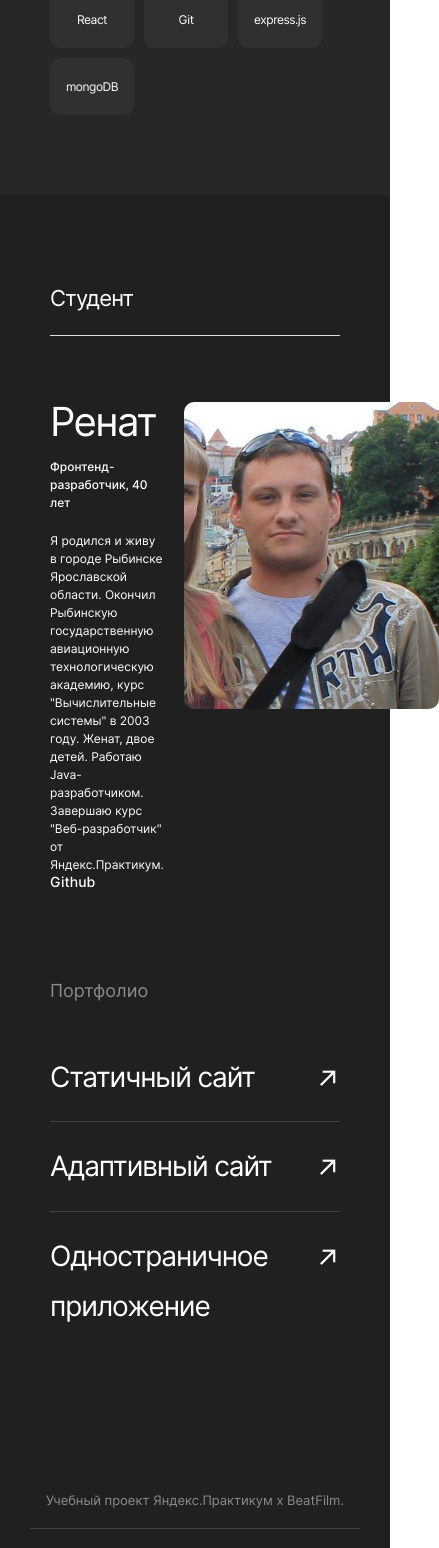
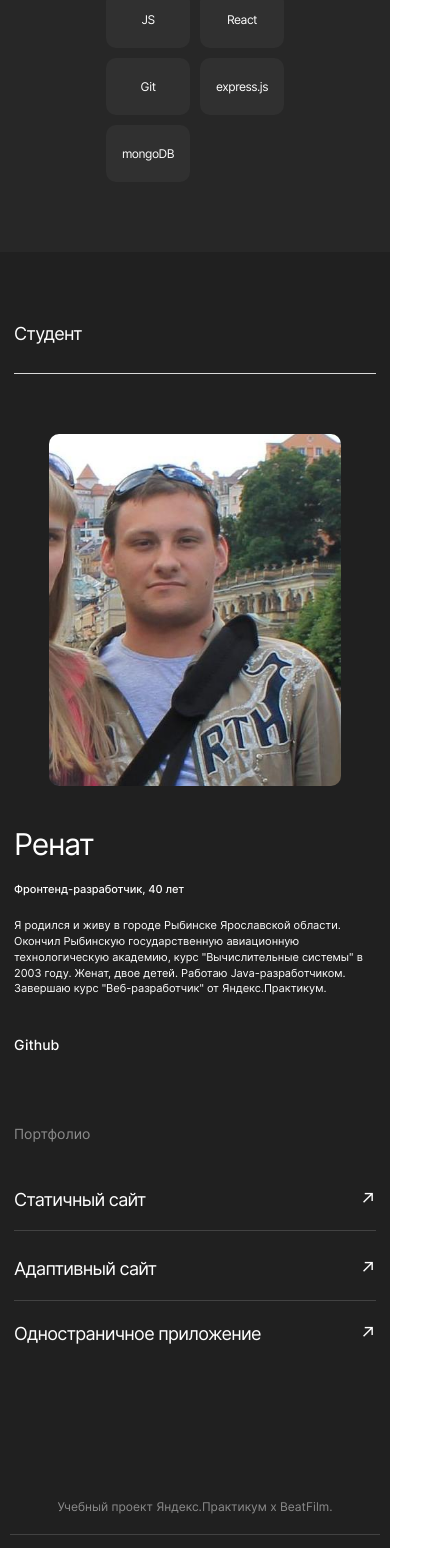
Before and after one commit to x-borz/movies-explorer-frontend, a React (Create React App) app: page / in a window 390 px wide. Shown: the part 1600-3148 px from the top of the page, 439 px wide, since content can reach past the window. Built offline with nearby package versions, Linux system fonts and the light colour scheme.

Commit message:
feat. landing адаптив 320px

```diff
--- a/src/components/AboutMe/AboutMe.css
+++ b/src/components/AboutMe/AboutMe.css
@@ -28,6 +28,14 @@
   }
 }
 
+@media screen and (max-width: 600px) {
+  .about-me__section-title {
+    margin: 71px 14px 0 14px;
+    font-size: 18px;
+    padding-bottom: 28px;
+  }
+}
+
 .about-me__student-dossier {
   margin: 64px 70px 0 70px;
   display: grid;
@@ -41,6 +49,17 @@
 @media screen and (max-width: 900px) {
   .about-me__student-dossier {
     margin: 66px 50px 0 50px;
+  }
+}
+
+@media screen and (max-width: 600px) {
+  .about-me__student-dossier {
+    grid-template-areas: "photo"
+                         "name"
+                         "profession"
+                         "description"
+                         "url";
+    margin: 60px 14px 0 14px;
   }
 }
 
@@ -63,6 +82,16 @@
   }
 }
 
+@media screen and (max-width: 600px) {
+  .about-me__student-photo {
+    min-width: 292px;
+    width: 292px;
+    height: 352px;
+    margin-left: 0;
+    justify-self: center;
+  }
+}
+
 .about-me__student-name {
   grid-area: name;
   margin: 0;
@@ -81,6 +110,15 @@
     font-size: 40px;
     line-height: 1;
     max-width: 364px;
+  }
+}
+
+@media screen and (max-width: 600px) {
+  .about-me__student-name {
+    margin-top: 40px;
+    font-size: 30px;
+    line-height: 1.2;
+    max-width: 572px;
   }
 }
 
@@ -106,6 +144,15 @@
   }
 }
 
+@media screen and (max-width: 600px) {
+  .about-me__student-profession {
+    margin-top: 20px;
+    font-size: 11px;
+    line-height: 1.45;
+    max-width: 572px;
+  }
+}
+
 .about-me__student-description {
   grid-area: description;
   margin: 24px 0 0 0;
@@ -128,6 +175,15 @@
   }
 }
 
+@media screen and (max-width: 600px) {
+  .about-me__student-description {
+    margin-top: 20px;
+    font-size: 11px;
+    line-height: 1.45;
+    max-width: 572px;
+  }
+}
+
 .about-me__link {
   grid-area: url;
   font-style: normal;
@@ -140,6 +196,12 @@
   align-self: end;
 }
 
+@media screen and (max-width: 600px) {
+  .about-me__link {
+    margin-top: 40px;
+  }
+}
+
 .about-me__link:hover {
   opacity: .7;
 }
--- a/src/components/Footer/Footer.css
+++ b/src/components/Footer/Footer.css
@@ -27,9 +27,19 @@
   }
 }
 
+@media screen and (max-width: 600px) {
+  .footer__description {
+    margin: 79px 10px 0 10px;
+    font-size: 12px;
+    line-height: 1.25;
+  }
+}
+
 .footer__wrapper {
   margin: 18px 70px 20px 70px;
-  display: flex;
+  display: grid;
+  grid-template-areas: "copyright nav";
+  grid-template-columns: 1fr auto;
 }
 
 @media screen and (max-width: 900px) {
@@ -38,14 +48,43 @@
   }
 }
 
+@media screen and (max-width: 600px) {
+  .footer__wrapper {
+    grid-template-areas: "nav"
+                         "copyright";
+    grid-template-columns: auto;
+  }
+}
+
+@media screen and (max-width: 600px) {
+  .footer__wrapper {
+    justify-content: center;
+  }
+}
+
 .footer__copyright {
-  margin: 0 auto 0 0;
+  grid-area: copyright;
+  margin: 0;
   padding: 0;
   font-style: normal;
   font-weight: 400;
   font-size: 13px;
   line-height: 1.23;
   color: #fff;
+}
+
+@media screen and (max-width: 600px) {
+  .footer__copyright {
+    text-align: center;
+    margin-top: 30px;
+    color: #8b8b8b;
+    font-size: 12px;
+    line-height: 1.25;
+  }
+}
+
+.footer__nav {
+  grid-area: nav;
 }
 
 .footer__links {
@@ -55,7 +94,15 @@
   display: flex;
 }
 
+@media screen and (max-width: 600px) {
+  .footer__links {
+    flex-direction: column;
+    align-items: center;
+  }
+}
+
 .footer__link {
+  display: block;
   margin-left: 20px;
   font-style: normal;
   font-weight: 400;
@@ -66,6 +113,15 @@
   transition: opacity .3s linear;
 }
 
+@media screen and (max-width: 600px) {
+  .footer__link {
+    margin-left: 0;
+    margin-top: 12px;
+    font-size: 12px;
+    line-height: 1.25;
+  }
+}
+
 .footer__link:hover {
   opacity: .7;
 }
--- a/src/components/Footer/Footer.js
+++ b/src/components/Footer/Footer.js
@@ -12,7 +12,7 @@ function Footer(props) {
         <p className='footer__description'>Учебный проект Яндекс.Практикум х BeatFilm.</p>
         <div className='footer__wrapper'>
           <p className='footer__copyright'>© {new Date().getFullYear()}</p>
-          <nav>
+          <nav className='footer__nav'>
             <ul className='footer__links'>
               {links.map((link, i) =>
                 <li>
--- a/src/components/Portfolio/Portfolio.css
+++ b/src/components/Portfolio/Portfolio.css
@@ -26,6 +26,14 @@
   }
 }
 
+@media screen and (max-width: 600px) {
+  .portfolio__title {
+    margin: 70px 14px 0 14px;
+    font-size: 14px;
+    line-height: 1.43;
+  }
+}
+
 .portfolio__nav {
   margin: 32px 70px 116px 70px;
 }
@@ -33,6 +41,12 @@
 @media screen and (max-width: 900px) {
   .portfolio__nav {
     margin: 32px 50px 81px 50px;
+  }
+}
+
+@media screen and (max-width: 600px) {
+  .portfolio__nav {
+    margin: 18px 14px 72px 14px;
   }
 }
 
@@ -48,6 +62,12 @@
   padding: 19px 0 10px 0;
   display: flex;
   border-bottom: #424242 solid 1px;
+}
+
+@media screen and (max-width: 600px) {
+  .portfolio__link-row {
+    padding: 24px 0 16px 0;
+  }
 }
 
 .portfolio__link-row:last-of-type {
@@ -73,6 +93,13 @@
   }
 }
 
+@media screen and (max-width: 600px) {
+  .portfolio__link-title {
+    font-size: 18px;
+    line-height: 1.56;
+  }
+}
+
 .portfolio__link {
   font-style: normal;
   font-weight: 400;
@@ -91,6 +118,13 @@
   }
 }
 
+@media screen and (max-width: 600px) {
+  .portfolio__link {
+    font-size: 18px;
+    line-height: 1.56;
+  }
+}
+
 .portfolio__link:hover {
   opacity: .7;
 }
--- a/src/components/Techs/Techs.css
+++ b/src/components/Techs/Techs.css
@@ -94,28 +94,29 @@
 }
 
 .techs__technologies-list {
-  margin: 100px 70px 90px 70px;
+  margin: 100px 70px 100px 70px;
   padding: 0;
   list-style-type: none;
-  display: flex;
-  flex-wrap: wrap;
+  display: grid;
+  grid-template-columns: repeat(auto-fit, 90px);
+  justify-content: center;
+  gap: 10px;
 }
 
 @media screen and (max-width: 900px) {
   .techs__technologies-list {
-    margin: 83px 50px 82px 50px;
+    margin: 83px 50px 92px 50px;
+    grid-template-columns: repeat(auto-fit, 84px);
   }
 }
 
-@media screen and (max-width: 900px) {
+@media screen and (max-width: 600px) {
   .techs__technologies-list {
-    margin: 50px 50px 70px 50px;
+    margin: 50px 71px 70px 71px;
   }
 }
 
 .techs__technology-item {
-  margin-right: 10px;
-  margin-bottom: 10px;
   display: flex;
   align-items: center;
   justify-content: center;
@@ -131,10 +132,6 @@
   color: #fff;
 }
 
-.techs__technology-item:last-of-type {
-  margin-right: 0;
-}
-
 @media screen and (max-width: 900px) {
   .techs__technology-item {
     width: 84px;
--- a/src/components/Techs/Techs.js
+++ b/src/components/Techs/Techs.js
@@ -9,13 +9,13 @@ function Techs(props) {
         <h2 className='techs__section-title'>Технологии</h2>
         <h3 className='techs__subtitle'>7 технологий</h3>
         <p className='techs__paragraph'>На&nbsp;курсе веб-разработки мы&nbsp;освоили технологии, которые применили в&nbsp;дипломном проекте.</p>
-        <ul className='techs__technologies-list'>
-          {
-            technologies.map((value, i) =>
-              <li className='techs__technology-item' key={i}>{value}</li>
+      </div>
+      <ul className='techs__technologies-list'>
+        {
+          technologies.map((value, i) =>
+            <li className='techs__technology-item' key={i}>{value}</li>
           )}
-        </ul>
-      </div>
+      </ul>
     </section>
   );
 }
```
